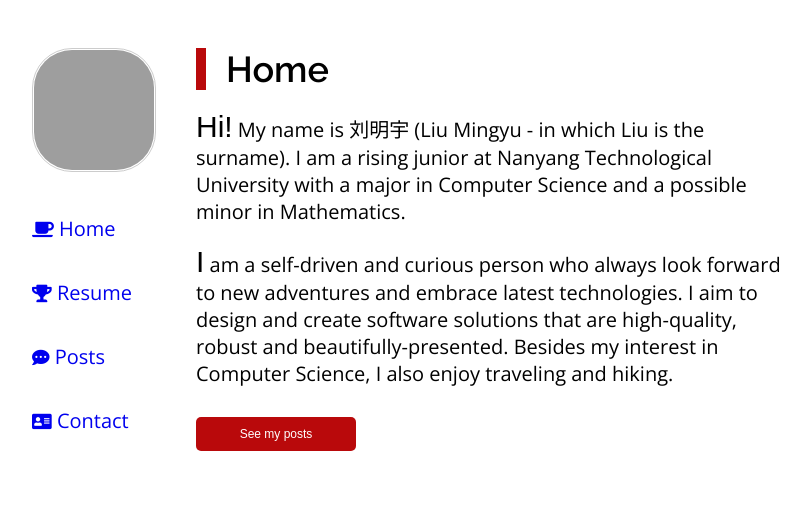
After one commit to lyming90/csming, a Flask app: template csming/templates/v4.html in a window 1280 px wide. The commit adds this page. Shown: the top 518 px of the page, without its empty margins (224-1034 px from the left). Run offline with Flask 2, Linux system fonts and the light colour scheme; the template is opened without the code that fills it, so the values that code supplies are empty; some libraries are stand-ins or nearby versions; grey boxes are pictures that could not be loaded.

Commit message:
Added v4 design

```diff
--- /dev/null
+++ b/csming/templates/v4.html
@@ -0,0 +1,178 @@
+<!DOCTYPE html>
+<html>
+<head>
+  <meta charset="utf-8" />
+  <meta http-equiv="X-UA-Compatible" content="IE=edge">
+  <title>刘明宇 | Liu Mingyu</title>
+  <!-- icon -->
+  <link rel="icon" href="{{ url_for('static', filename='img/icon/M_icon.png') }}">
+  <meta name="viewport" content="width=device-width, initial-scale=1">
+  <!-- Open Sans -->
+  <link href="https://fonts.googleapis.com/css?family=Open+Sans" rel="stylesheet">
+  <!-- Raleway -->
+  <link href="https://fonts.googleapis.com/css?family=Raleway:600" rel="stylesheet">
+  <!-- Font Awesome -->
+  <link rel="stylesheet" href="https://use.fontawesome.com/releases/v5.0.13/css/all.css" integrity="sha384-DNOHZ68U8hZfKXOrtjWvjxusGo9WQnrNx2sqG0tfsghAvtVlRW3tvkXWZh58N9jp" crossorigin="anonymous">
+
+  <style>
+    :root {
+      --primary: #B9090B;
+      --disabled: #ccc;
+      font-family: 'Open Sans', sans-serif;
+      font-size: 20px;
+    }
+
+    .container {
+      max-width: 768px;
+      padding-left: 2rem;
+      padding-right: 2rem;
+      padding-top: 2rem;
+      padding-bottom: 2rem;
+      display: flex;
+      flex-direction: row;
+      margin: auto;
+      justify-content: space-evenly;
+    }
+
+    .container div {
+      flex-grow: 1;
+    }
+
+    .left-container {
+      display: flex;
+      flex-direction: column;
+      align-content: flex-start;
+      margin-right: 2rem;
+      text-align: left;
+    }
+
+    .right-container {
+      display: flex;
+      flex-direction: column;
+      align-content: flex-start;
+    }
+
+    form * {
+      display: block;
+    }
+
+    .email, .code {
+      font-family: 'Open Sans Light', sans-serif;
+      color: gray;
+      margin-bottom: 1rem;
+      font-size: 0.8rem;
+      border: 1px rgb(200, 200, 200) solid;
+      border-radius: 10px;
+      max-width: 80%;
+      padding: 0.5rem;
+    }
+
+    .header {
+      font-family: 'Raleway', sans-serif;
+      font-size: 1.8rem;
+      font-weight: 600;
+      padding-left: 1rem;
+      padding-top: 0;
+      padding-bottom: 0;
+      border-left: 0.5rem solid var(--primary);
+    }
+
+    .selected {
+      color: var(--primary);
+    }
+
+    .icon-text {
+      text-decoration: none;
+    }
+
+    .no-selection {
+      -webkit-touch-callout: none;
+      -webkit-user-select: none;
+      -khtml-user-select: none;
+      -moz-user-select: none;
+      -ms-user-select: none;
+      user-select: none;
+    }
+
+    first-word {
+      font-family: Open Sans Extra-Bold, sans-serif;
+      font-size: 1.5rem;
+    }
+
+    button {
+      border: none;
+      color: white;
+      background: var(--primary);
+      border-radius: 5px;
+      font-size: 0.6rem;
+      padding: 0.5rem 2rem;
+      min-width: 8rem;
+      max-width: 100%;
+    }
+
+    p {
+      margin-top: 0;
+      margin-bottom: 1rem;
+    }
+
+    @media screen and (max-width: 768px) {
+      .container {
+        flex-direction: column;
+      }
+
+      .left-container div {
+        display: none;
+      }
+
+      form {
+        text-align: center;
+      }
+    }
+
+  </style>
+</head>
+<body>
+  <div class="container">
+    <div class="left-container">
+      <div>
+        <img class="no-selection" src="{{ url_for('static', filename='img/profile.jpg')}}"
+        style="height: 6rem;
+          width: 6rem;
+          padding: 1px;
+          border: 1px solid var(--disabled);
+          border-radius: 2rem;">
+      </div>
+      <!-- <div><a href="https://github.com/lyming90" target="_blank" style="color: #000000;"><i class="fab fa-github fa-lg"></i> Github</a></div>
+      <div><a href="https://facebook.com/mingyuliu1916/" target="_blank" style="color: #3b5998;"><i class="fab fa-facebook fa-lg"></i> Facebook</a></div>
+      <div><a href="https://linkedin.com/in/mingyuliu16/" target="_blank" style="color: #0077B5;"><i class="fab fa-linkedin fa-lg"></i> LinkedIn</a></div>
+      <div><a href="https://www.instagram.com/mingyuliu_16/" target="_blank" style="color: #fb3958;"><i class="fab fa-instagram fa-lg"></i> Instagram</a></div> -->
+      <div><a class="icon-text no-selection" onclick="showInfo('#about')" href="#" style=""><i class="fas fa-coffee fa-sm"></i> Home</a></div>
+      <div><a class="icon-text no-selection" onclick="showInfo('#resume')" href="#" style=""><i class="fas fa-trophy fa-sm"></i> Resume</a></div>
+      <div><a class="icon-text no-selection" onclick="showInfo('#experiences')" href="#" style=""><i class="fas fa-comment-dots fa-sm"></i> Posts</a></div>
+      <div><a class="icon-text no-selection" onclick="showInfo('#contact')" href="#"><i class="fas fa-address-card fa-sm"></i> Contact</a></div>
+    </div>
+    <div class="right-container">
+      <p class="header no-selection">Home</p>
+      <p><first-word>Hi!</first-word> My name is 刘明宇 (Liu Mingyu - in which Liu is the surname). I am a rising junior at Nanyang Technological University with a major in Computer Science and a possible minor in Mathematics.
+      </p>
+      <p><first-word>I</first-word> am a self-driven and curious person who always look forward to new adventures and embrace latest technologies. I aim to design and create software solutions that are high-quality, robust and beautifully-presented. Besides my interest in Computer Science, I also enjoy traveling and hiking.
+      </p>
+      <p style="margin-top: 0.5rem;"><button class="submit no-selection">See my posts</button></p>
+      <!-- <form>
+        <input class="email" type="text" value="Email address">
+        <input class="code" type="text" value="Invitation code" >
+        <input class="submit" type="button" value="Sign Up" >
+      </form> -->
+    </div>
+  </div>
+
+  <script>
+    const seeMyPost = document.querySelector('button');
+    const onSeeMyPostClick = (event) => {
+      window.location.assign("/archive");
+    }
+
+    seeMyPost.addEventListener('click', onSeeMyPostClick);
+  </script>
+</body>
+</html>
```
Also changed, not shown: csming/templates/v3.html (+24 -38 lines), csming/views.py (+9 -1 lines).
